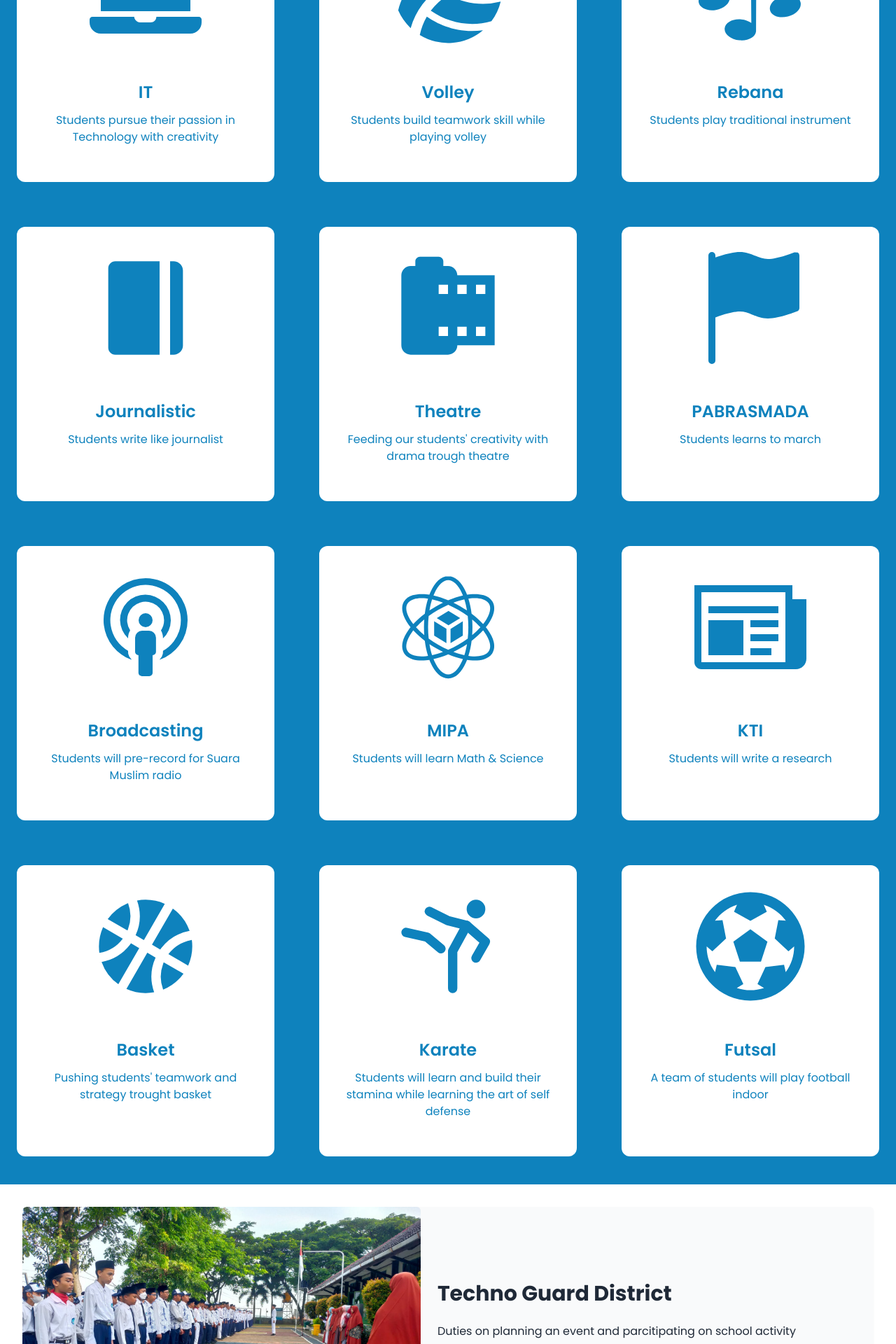
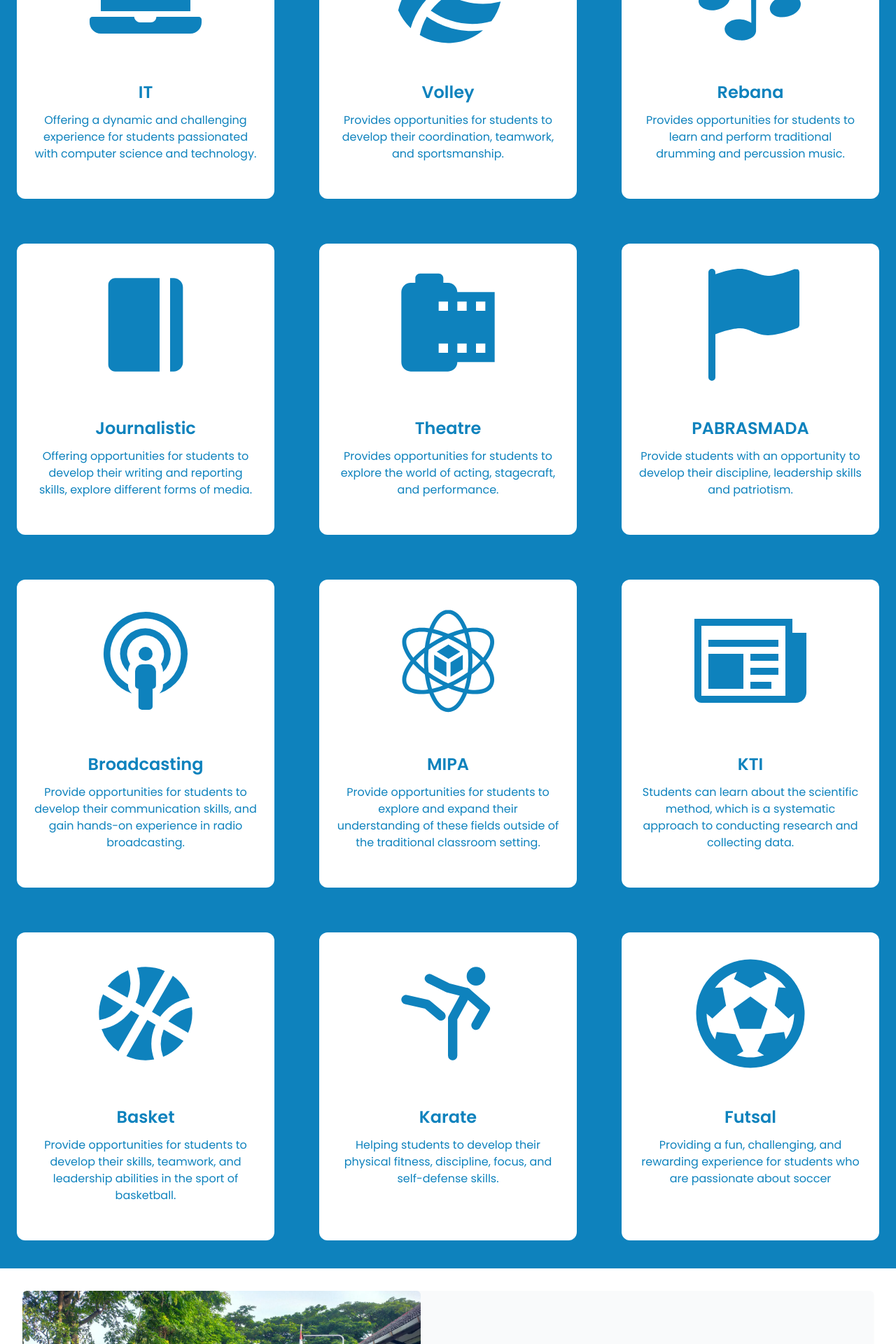
Before and after one commit to Alikha-12/technos-portal-of-overview, a React (Create React App) app: page /academics in a window 1280 px wide. Shown: the part 1860-3780 px from the top of the page at 70% size. Built offline with nearby package versions, Linux system fonts and the light colour scheme.

Commit message:
Updated extracurriculars

```diff
--- a/src/pages/Error/Index.js
+++ b/src/pages/Error/Index.js
@@ -13,8 +13,8 @@ function PageNotFound() {
         </p>
         <p className="mt-4 text-gray-500">We can't find that page.</p>
         <a
-          href="#"
-          className="inline-block px-5 py-3 mt-6 text-sm font-medium text-white bg-indigo-600 rounded hover:bg-indigo-700 focus:outline-none focus:ring"
+          href="/"
+          className="inline-block px-5 py-3 mt-6 text-sm font-medium text-white bg-[#0e82bd] rounded hover:bg-sky-900 focus:outline-none focus:ring"
         >
           Go Back Home
         </a>
--- a/src/pages/Error/Literally.js
+++ b/src/pages/Error/Literally.js
@@ -9,7 +9,7 @@ function ErrorToo() {
         <p className="mt-4 text-gray-500">We can't find that page.</p>
         <a
           href="#"
-          className="inline-block px-5 py-3 mt-6 text-sm font-medium text-white bg-indigo-600 rounded hover:bg-indigo-700 focus:outline-none focus:ring"
+          className="inline-block px-5 py-3 mt-6 text-sm font-medium text-white bg-[#0e82bd] rounded hover:bg-indigo-700 focus:outline-none focus:ring"
         >
           Go Back Home
         </a>
--- a/src/pages/about/components/Below.js
+++ b/src/pages/about/components/Below.js
@@ -3,7 +3,7 @@ import vision from "./images/vision.png";
 function Below() {
   return (
     <div
-      className="text-center tracking-wider font-medium text-white lg:text-6xl sm:text-lg bg-scroll bg-center bg-[length:200px_100px]"
+      className="text-center tracking-wider font-medium text-white lg:text-6xl sm:text-3xl bg-scroll bg-center bg-[length:200px_100px]"
       style={{
         backgroundImage: `url(${Grid})`,
       }}
--- a/src/pages/about/components/Hero.js
+++ b/src/pages/about/components/Hero.js
@@ -4,13 +4,13 @@ function Hero() {
   return (
     <section>
       <div
-        className=" bg-cover text-center font-Bebas pt-64 tracking-wider font-medium text-whitez text-6xl bg-scroll bg-center"
+        className=" bg-cover text-center font-Bebas pt-64 tracking-wider font-medium text-white bg-scroll bg-center"
         style={{
           backgroundImage: `url(${frontview})`,
         }}
       >
         {" "}
-        <h1 className=" text-white text-opacity-95 lg:text-6xl pt-80 text-right bg-scroll pr-5 pb-80 sm:text-xl md:text-4xl">
+        <h1 className=" text-white text-opacity-95 lg:text-6xl text-5xl pt-80 text-right bg-scroll pr-5 pb-80 ">
           We are <a className="underline underline-offset-4"> tech-based</a>{" "}
           <br />
           <a className="underline underline-offset-4">
--- a/src/pages/academics/components/extracurricular.js
+++ b/src/pages/academics/components/extracurricular.js
@@ -24,64 +24,78 @@ function Extracurriculars() {
             <Extracurricular
               name="IT"
               description={
-                "Students pursue their passion in Technology with creativity"
+                "Offering a dynamic and challenging experience for students passionated with computer science and technology."
               }
               children={<FaLaptopCode className=" text-[#0e82bd] w-40 h-40" />}
             />
             <Extracurricular
               name="Volley"
-              description={"Students build teamwork skill while playing volley"}
+              description={
+                "Provides opportunities for students to develop their coordination, teamwork, and sportsmanship."
+              }
               children={
                 <FaVolleyballBall className=" text-[#0e82bd] w-40 h-40" />
               }
             />
             <Extracurricular
               name="Rebana"
-              description={"Students play traditional instrument"}
+              description={
+                "Provides opportunities for students to learn and perform traditional drumming and percussion music."
+              }
               children={
                 <GiMusicalNotes className=" text-[#0e82bd] w-40 h-40" />
               }
             />
             <Extracurricular
               name="Journalistic"
-              description={"Students write like journalist"}
+              description={
+                "Offering opportunities for students to develop their writing and reporting skills, explore different forms of media."
+              }
               children={<IoMdJournal className=" text-[#0e82bd] w-40 h-40" />}
             />
             <Extracurricular
               name="Theatre"
               description={
-                "Feeding our students' creativity with drama trough theatre"
+                "Provides opportunities for students to explore the world of acting, stagecraft, and performance."
               }
               children={<MdCameraRoll className=" text-[#0e82bd] w-40 h-40" />}
             />
             <Extracurricular
               name="PABRASMADA"
-              description={"Students learns to march"}
+              description={
+                "Provide students with an opportunity to develop their discipline, leadership skills and patriotism."
+              }
               children={
                 <BsFillFlagFill className=" text-[#0e82bd] w-40 h-40" />
               }
             />
             <Extracurricular
               name="Broadcasting"
-              description={"Students will pre-record for Suara Muslim radio"}
+              description={
+                "Provide opportunities for students to develop their communication skills, and gain hands-on experience in radio broadcasting."
+              }
               children={<VscBroadcast className=" text-[#0e82bd] w-40 h-40" />}
             />
             <Extracurricular
               name="MIPA"
-              description={"Students will learn Math & Science"}
+              description={
+                "Provide opportunities for students to explore and expand their understanding of these fields outside of the traditional classroom setting. "
+              }
               children={
                 <GiMaterialsScience className=" text-[#0e82bd] w-40 h-40" />
               }
             />
             <Extracurricular
               name="KTI"
-              description={"Students will write a research"}
+              description={
+                "Students can learn about the scientific method, which is a systematic approach to conducting research and collecting data."
+              }
               children={<ImNewspaper className=" text-[#0e82bd] w-40 h-40" />}
             />
             <Extracurricular
               name="Basket"
               description={
-                "Pushing students' teamwork and strategy trought basket"
+                "Provide opportunities for students to develop their skills, teamwork, and leadership abilities in the sport of basketball."
               }
               children={
                 <RiBasketballFill className=" text-[#0e82bd] w-40 h-40" />
@@ -90,13 +104,15 @@ function Extracurriculars() {
             <Extracurricular
               name="Karate"
               description={
-                "Students will learn and build their stamina while learning the art of self defense"
+                "Helping students to develop their physical fitness, discipline, focus, and self-defense skills."
               }
               children={<TbKarate className=" text-[#0e82bd] w-40 h-40" />}
             />
             <Extracurricular
               name="Futsal"
-              description={"A team of students will play football indoor"}
+              description={
+                "Providing a fun, challenging, and rewarding experience for students who are passionate about soccer"
+              }
               children={<FaFutbol className=" text-[#0e82bd] w-40 h-40" />}
             />
           </div>
```
